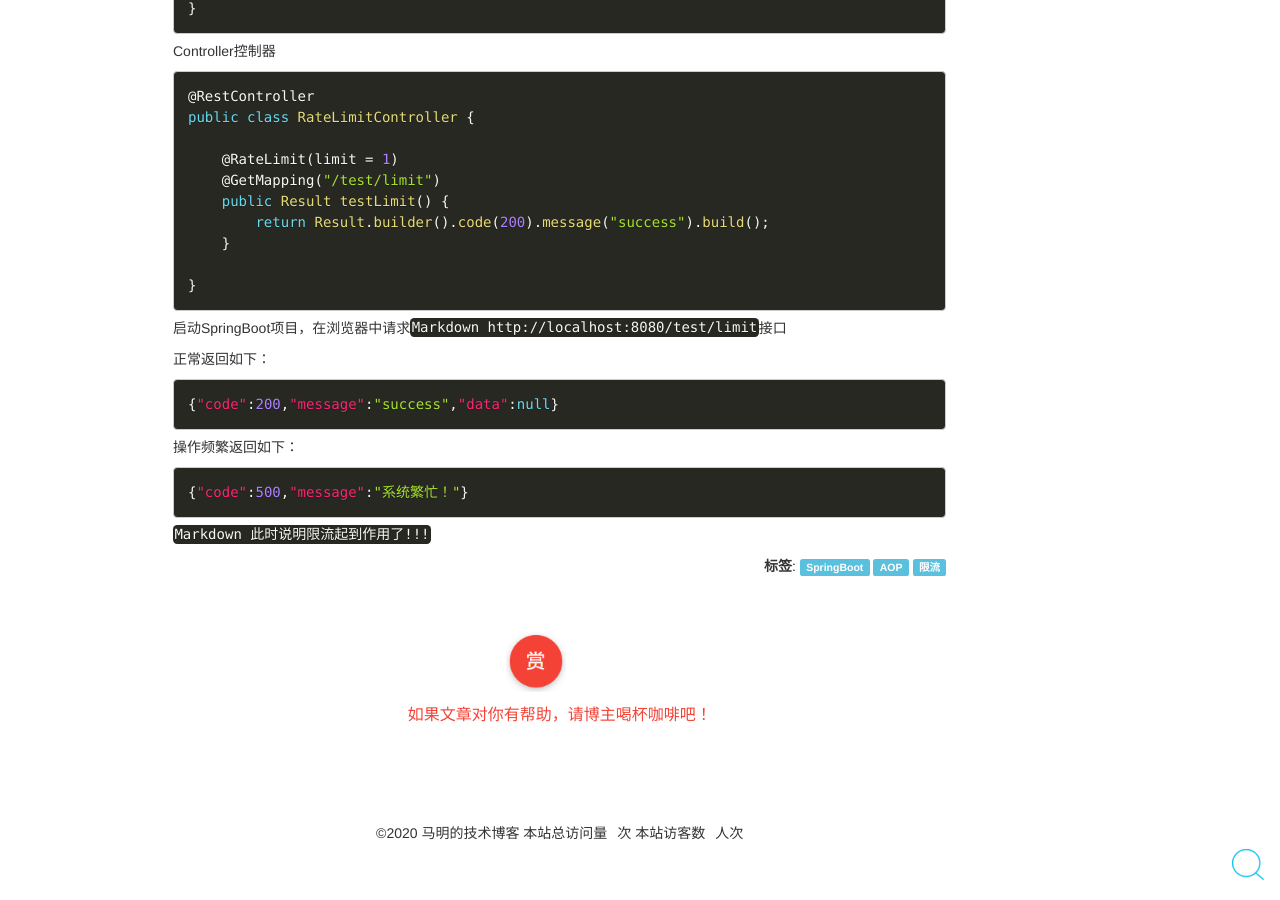
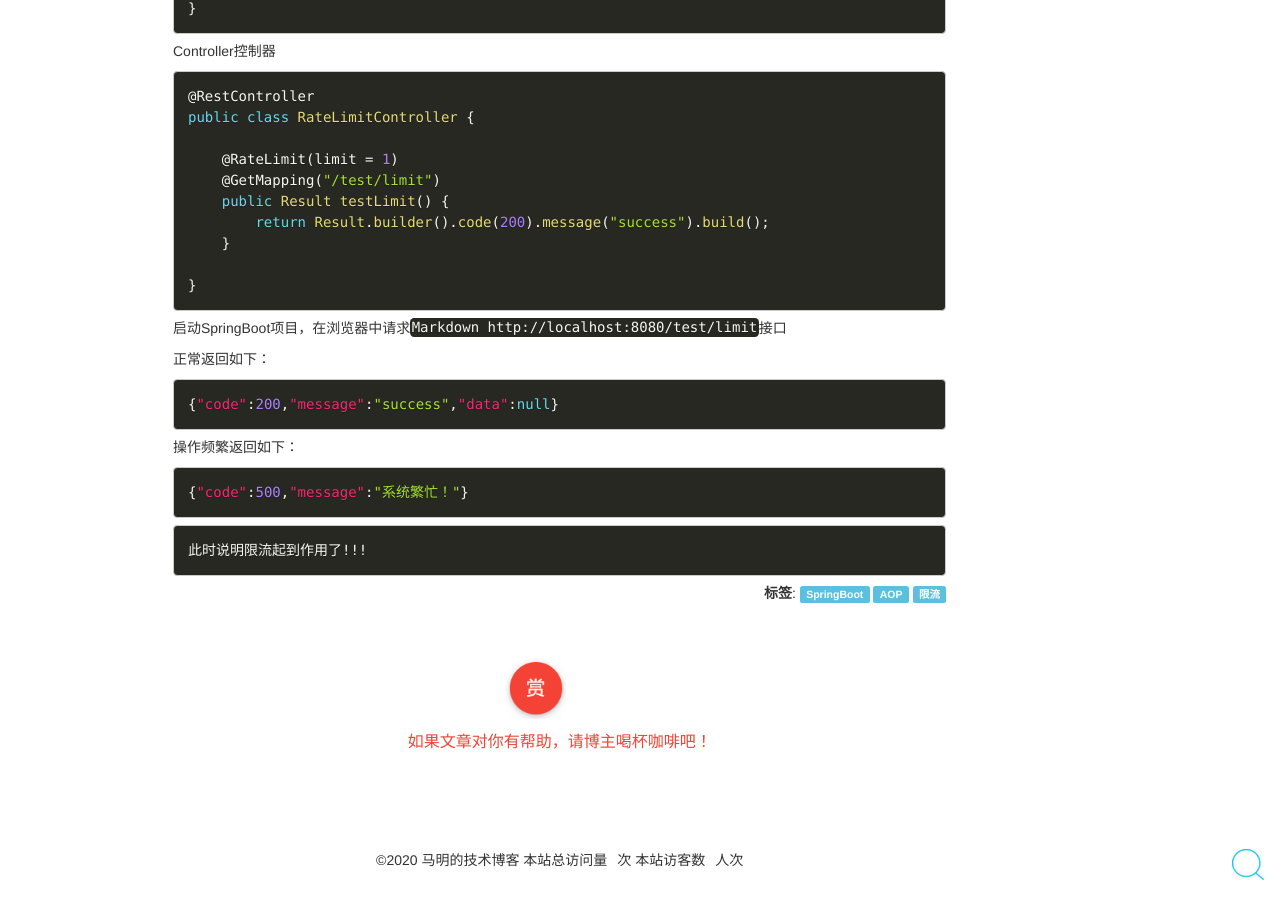
Before and after one commit to chaojunma/chaojunma.github.io, a Jekyll site: the page built from _posts/2020-5-22-SpringBoot基于RateLimiter+AOP动态的为不同接口限流.md, in a window 1280 px wide and 900 px high, scrolled down 3325 px. Built offline with Jekyll 4.4.1, drawn with Linux system fonts in a browser that asks for light colours; comment, search, counter and statistics services are not loaded; before the commit the page ends 4198 px from its top, so only the background shows below that.

Commit message:
修改内容

````diff
--- a/_posts/2020-5-22-SpringBoot基于RateLimiter+AOP动态的为不同接口限流.md
+++ b/_posts/2020-5-22-SpringBoot基于RateLimiter+AOP动态的为不同接口限流.md
@@ -195,4 +195,6 @@ public class RateLimitController {
 {"code":500,"message":"系统繁忙！"}
 ```
 
-`Markdown 此时说明限流起到作用了!!!`
+```markdown
+此时说明限流起到作用了!!!
+```
````
